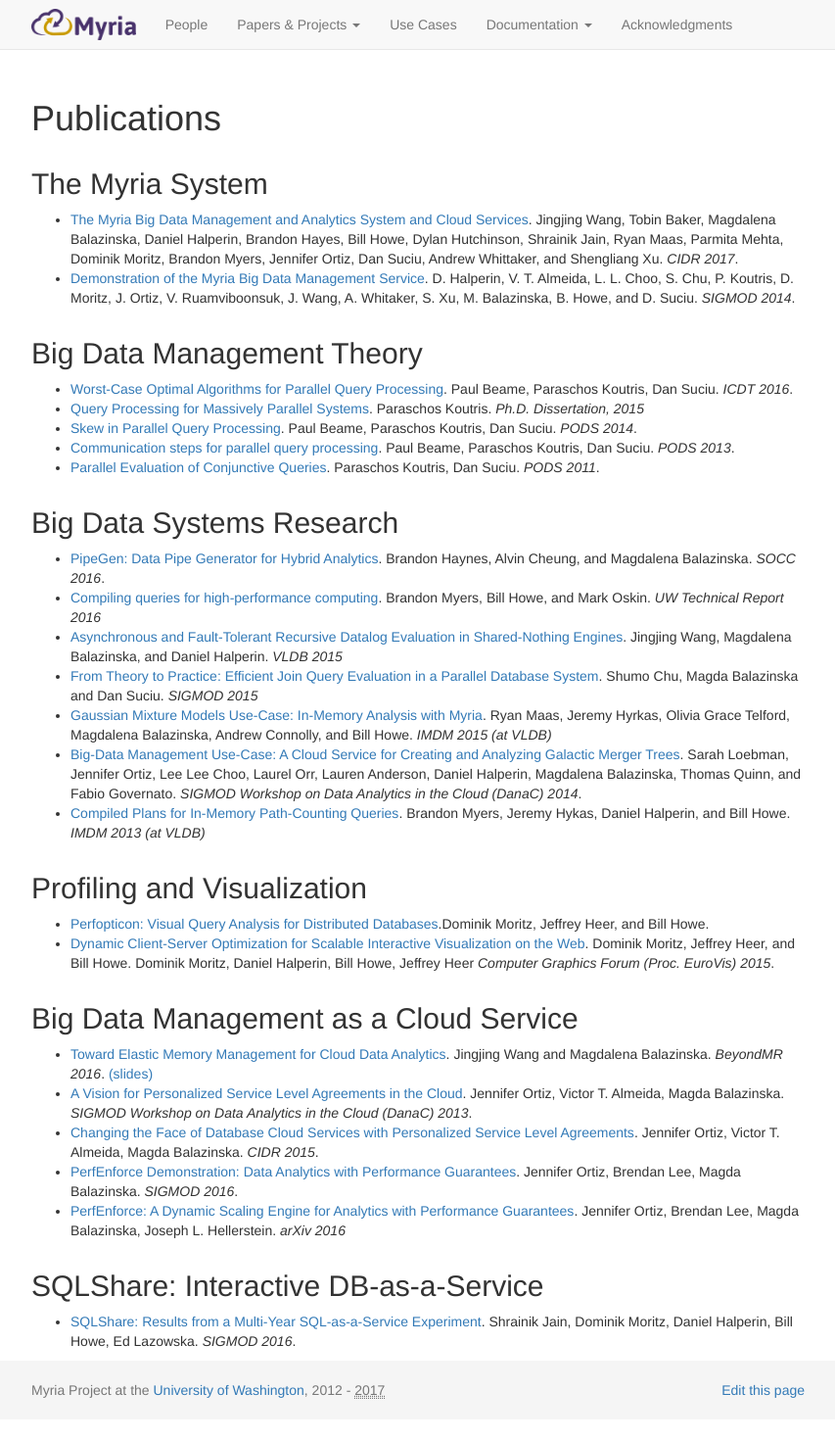
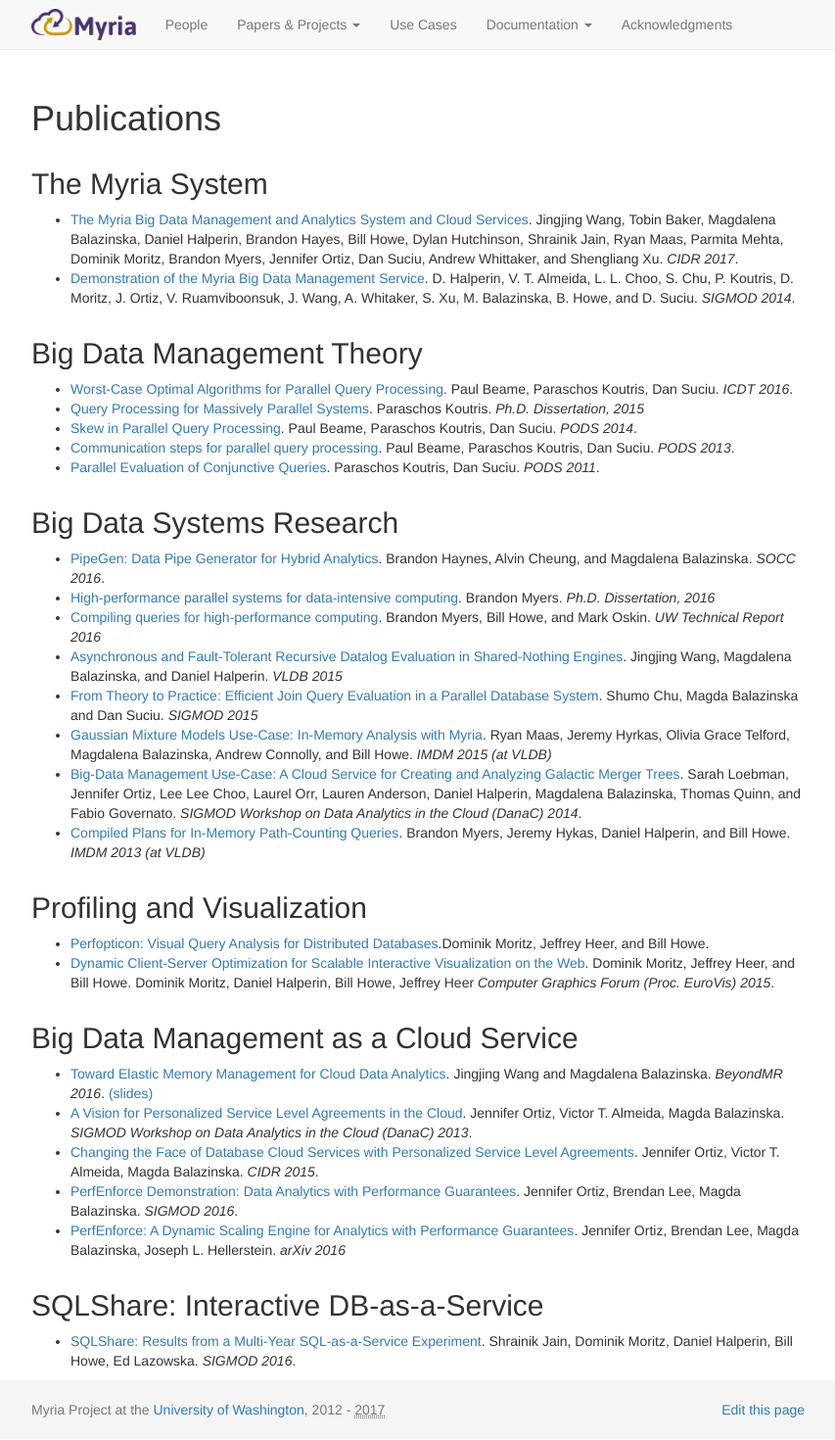
Before and after one commit to uwescience/myria-website, a Jekyll site: the page built from projects/publicationsList.md, in a window 1280 px wide. Shown: the whole page at 98% size, without its empty margins (213-1066 px from the left). Built offline with Jekyll 4.4.1, drawn with Linux system fonts in a browser that asks for light colours; nearby versions of some CDN libraries.

Commit message:
Update publicationsList.md

```diff
--- a/projects/publicationsList.md
+++ b/projects/publicationsList.md
@@ -22,6 +22,7 @@
 ## Big Data Systems Research
 
 * [PipeGen: Data Pipe Generator for Hybrid Analytics](../publications/PipeGen-Haynes-socc16.pdf).  Brandon Haynes, Alvin Cheung, and Magdalena Balazinska. *SOCC 2016*.
+* [High-performance parallel systems for data-intensive computing](https://digital.lib.washington.edu/researchworks/bitstream/handle/1773/37076/Myers_washington_0250E_16369.pdf?sequence=1&isAllowed=y). Brandon Myers. *Ph.D. Dissertation, 2016*
 * [Compiling queries for high-performance computing](http://www.cs.washington.edu/tr/2016/02/UW-CSE-16-02-02.pdf). Brandon Myers, Bill Howe, and Mark Oskin. *UW Technical Report 2016*
 * [Asynchronous and Fault-Tolerant Recursive Datalog Evaluation in Shared-Nothing Engines](https://homes.cs.washington.edu/~jwang/papers/p2317-wang.pdf). Jingjing Wang, Magdalena Balazinska, and Daniel Halperin. *VLDB 2015*
 * [From Theory to Practice: Efficient Join Query Evaluation in a Parallel Database System](https://homes.cs.washington.edu/~chushumo/files/sigmod_15_join.pdf). Shumo Chu, Magda Balazinska and Dan Suciu. *SIGMOD 2015*
```
